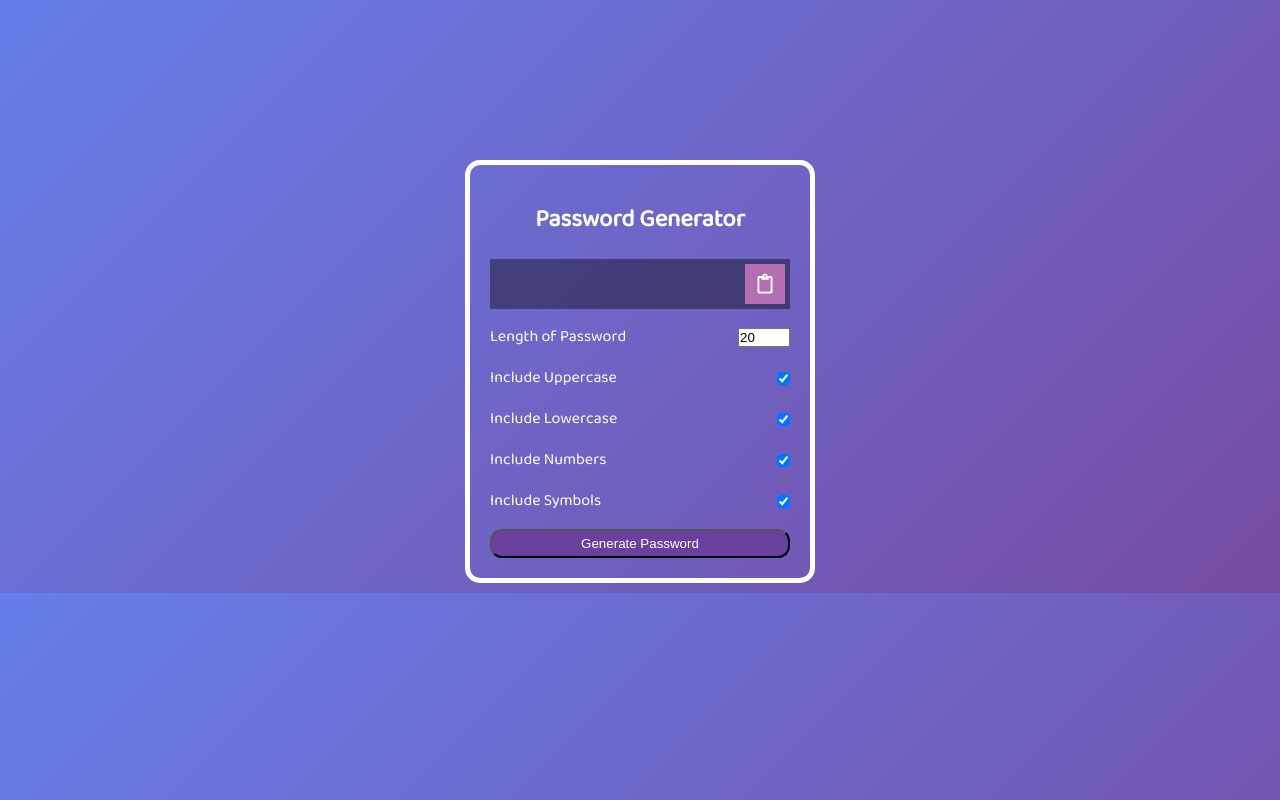
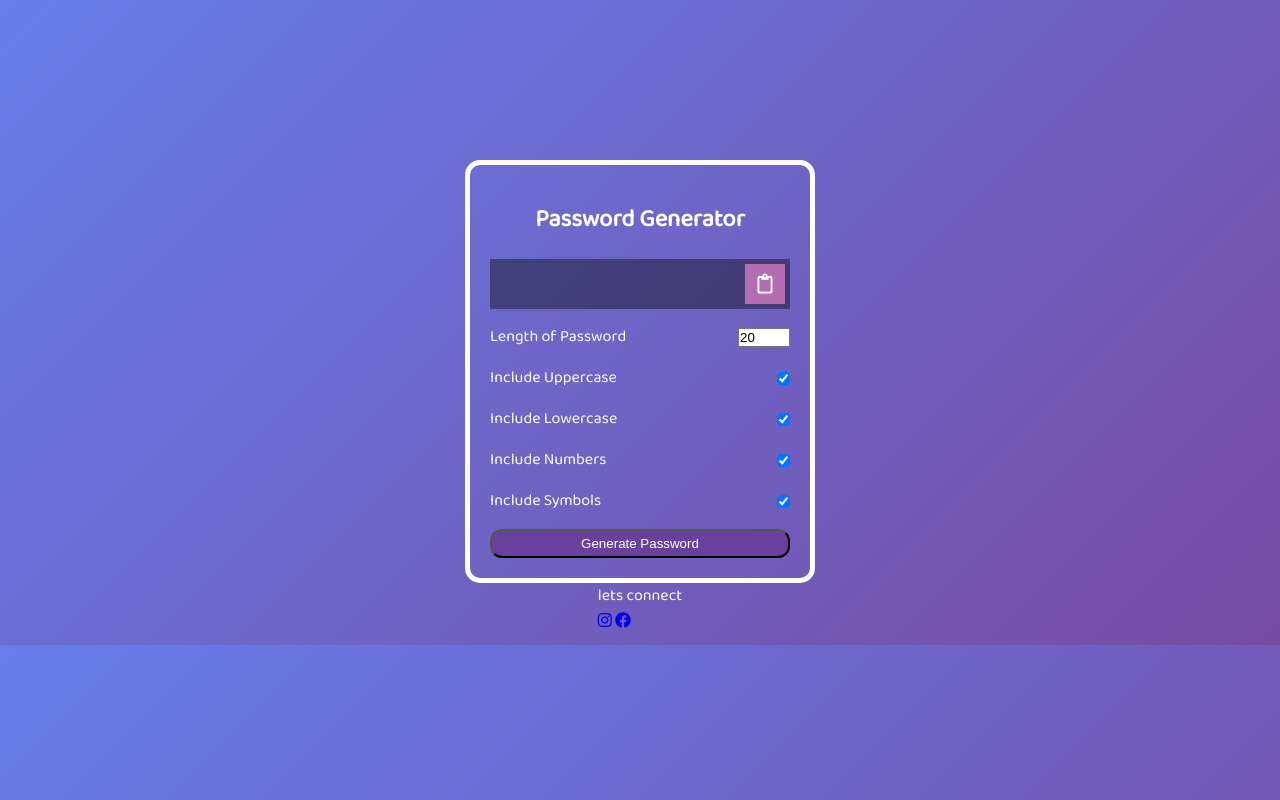
Before and after one commit to Codefreak69/password-generator, a plain HTML site: page index.html in a window 1280 px wide. Drawn offline with Linux system fonts and the light colour scheme.

Commit message:
index.html

```diff
--- a/index.html
+++ b/index.html
@@ -9,10 +9,12 @@
     <link rel="stylesheet" href="https://cdnjs.cloudflare.com/ajax/libs/font-awesome/5.15.3/css/all.min.css"
         integrity="sha512-iBBXm8fW90+nuLcSKlbmrPcLa0OT92xO1BIsZ+ywDWZCvqsWgccV3gFoRBv0z+8dLJgyAHIhR35VZc2oM/gI1w=="
         crossorigin="anonymous" />
+
     <title>Password Generator</title>
 </head>
 
 <body>
+    <main>
         <div class="container">
             <h2>Password Generator</h2>
             <div class="result-box">
@@ -47,6 +49,18 @@
                 </span>
 
             </div>
+    </main>
+
+    <footer class="credits">
+        <div class="label">
+            lets connect
+        </div>
+        <div class="social">
+            <a href="https://www.instagram.com/vikashkr30"><i class="fab fa-instagram" id="insta"></i></a>
+            <a href="https://www.facebook.com/iamvikashkum"><i class="fab fa-facebook" id="fb"></i></a>
+
+        </div>
+    </footer>
 
 
 
```
Lines whose indentation alone changed are shown as unchanged.
